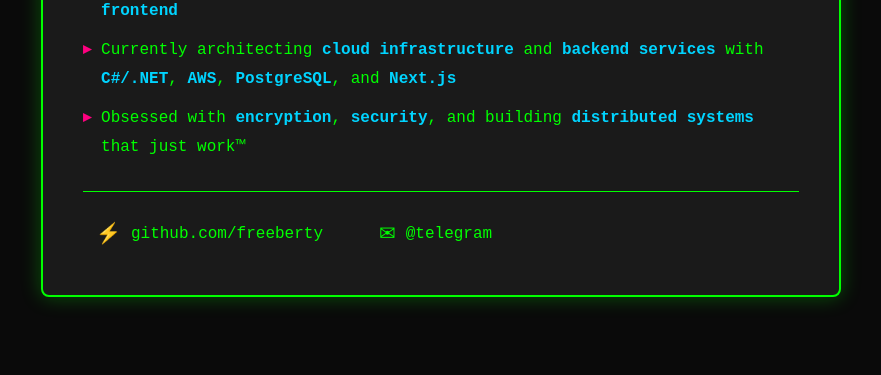
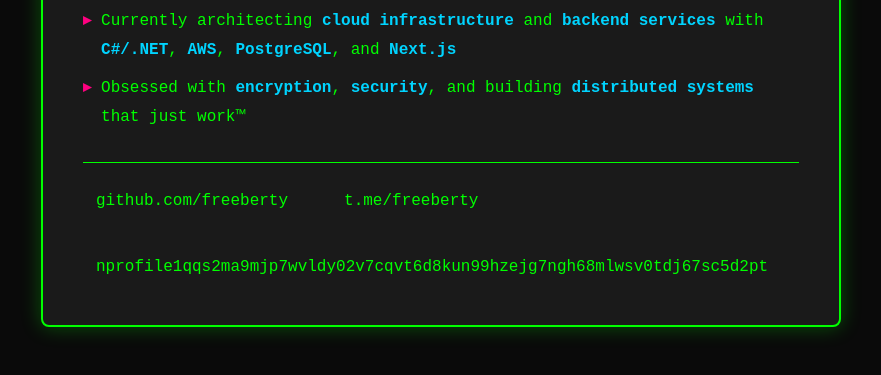
Before and after one commit to freeberty/freebertycom, a plain HTML site: page index.html in a window 1280 px wide. Shown: the part 327-702 px from the top of the page, without its empty margins (199-1080 px from the left). Drawn offline with Linux system fonts and the light colour scheme.

Commit message:
update contacts

```diff
--- a/index.html
+++ b/index.html
@@ -195,13 +195,15 @@
 
         <div class="links">
             <a href="https://github.com/freeberty" class="link-item" target="_blank">
-                <span class="icon">⚡</span>
                 <span>github.com/freeberty</span>
             </a>
 
-            <a href="https://t.me/your_username" class="link-item" target="_blank">
-                <span class="icon">✉</span>
-                <span>@telegram</span>
+            <a href="https://t.me/freeberty" class="link-item" target="_blank">
+                <span>t.me/freeberty</span>
+            </a>
+
+            <a href="https://coracle.social/people/nprofile1qqs2ma9mjp7wvldy02v7cqvt6d8kun99hzejg7ngh68mlwsv0tdj67sc5d2pt" class="link-item" target="_blank">
+                <span>nprofile1qqs2ma9mjp7wvldy02v7cqvt6d8kun99hzejg7ngh68mlwsv0tdj67sc5d2pt</span>
             </a>
         </div>
     </div>
```
